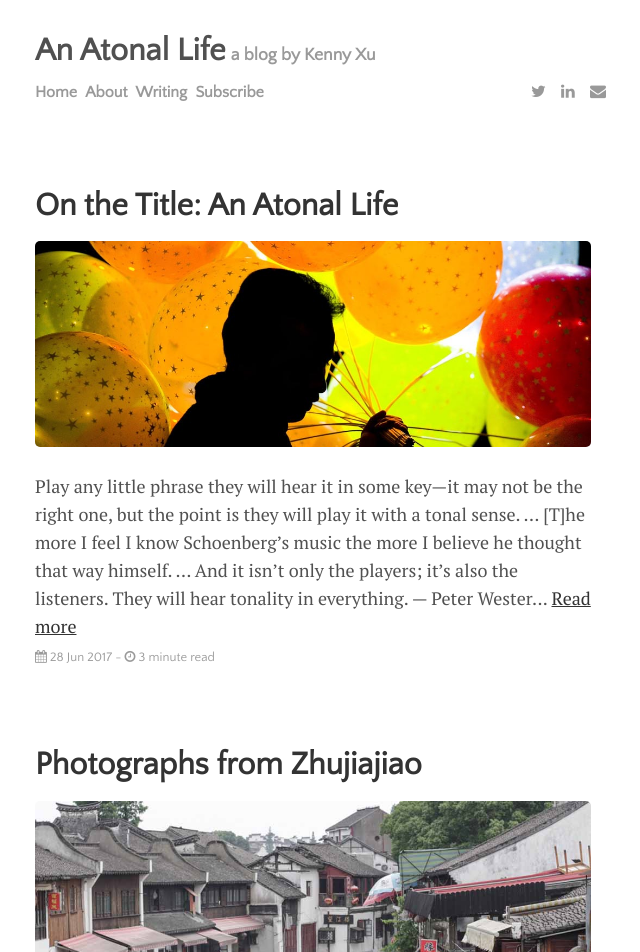
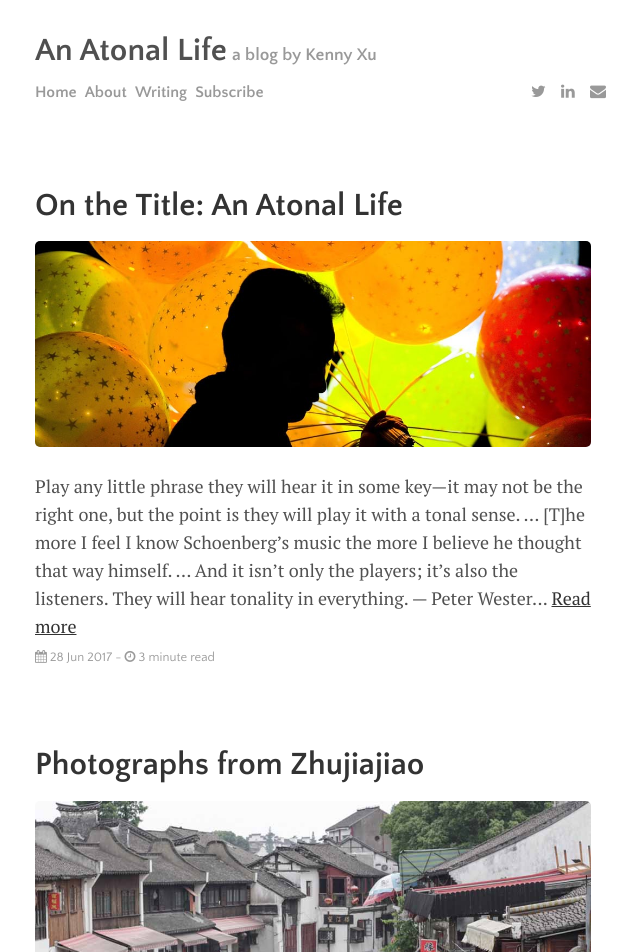
Before and after one commit to kennythexu/kennythexu, a Jekyll site: the page built from index.html, in a window 1280 px wide. Shown: the top 952 px of the page, without its empty margins (317-957 px from the left). Built offline with Jekyll 4.4.1, drawn with Linux system fonts in a browser that asks for light colours; nearby versions of some CDN libraries; the list of posts is cut into pages by our own code.

Commit message:
font fix

```diff
--- a/_includes/head.html
+++ b/_includes/head.html
@@ -14,7 +14,7 @@
   <link rel="stylesheet" href="/css/syntax.css">
   <link rel="stylesheet" href="https://fonts.googleapis.com/css?family=PT+Serif:400,400italic,700%7CPT+Sans:400">
   <link rel="stylesheet" href="https://fonts.googleapis.com/css?family=Source+Code+Pro">
-  <link rel="stylesheet" href="https://fonts.googleapis.com/css?family=Quattrocento+Sans">
+  <link href="https://fonts.googleapis.com/css?family=Quattrocento+Sans:400,700" rel="stylesheet">
   <link rel="stylesheet" href="https://cdnjs.cloudflare.com/ajax/libs/font-awesome/4.6.3/css/font-awesome.min.css">
 
   <script type="text/javascript" async
--- a/css/main.css
+++ b/css/main.css
@@ -54,7 +54,7 @@
     font-size: 25px;
 }
 .post-title {
-    font-weight: bold;
+    font-weight: 700;
     font-size: 150%
 }
 }
@@ -80,6 +80,7 @@
 h1, h2, h3, h4, h5, h6 {
   font-family: "Quattrocento Sans", sans-serif;
   color: #333;
+  font-weight: 700;
 }
 
 a {
@@ -253,7 +254,7 @@
   padding: 15px 45px;
   display: inline-block;
   font-size: 16px;
-  font-weight: bold;
+  font-weight: 700;
 }
 
 .pagination-active {
```
